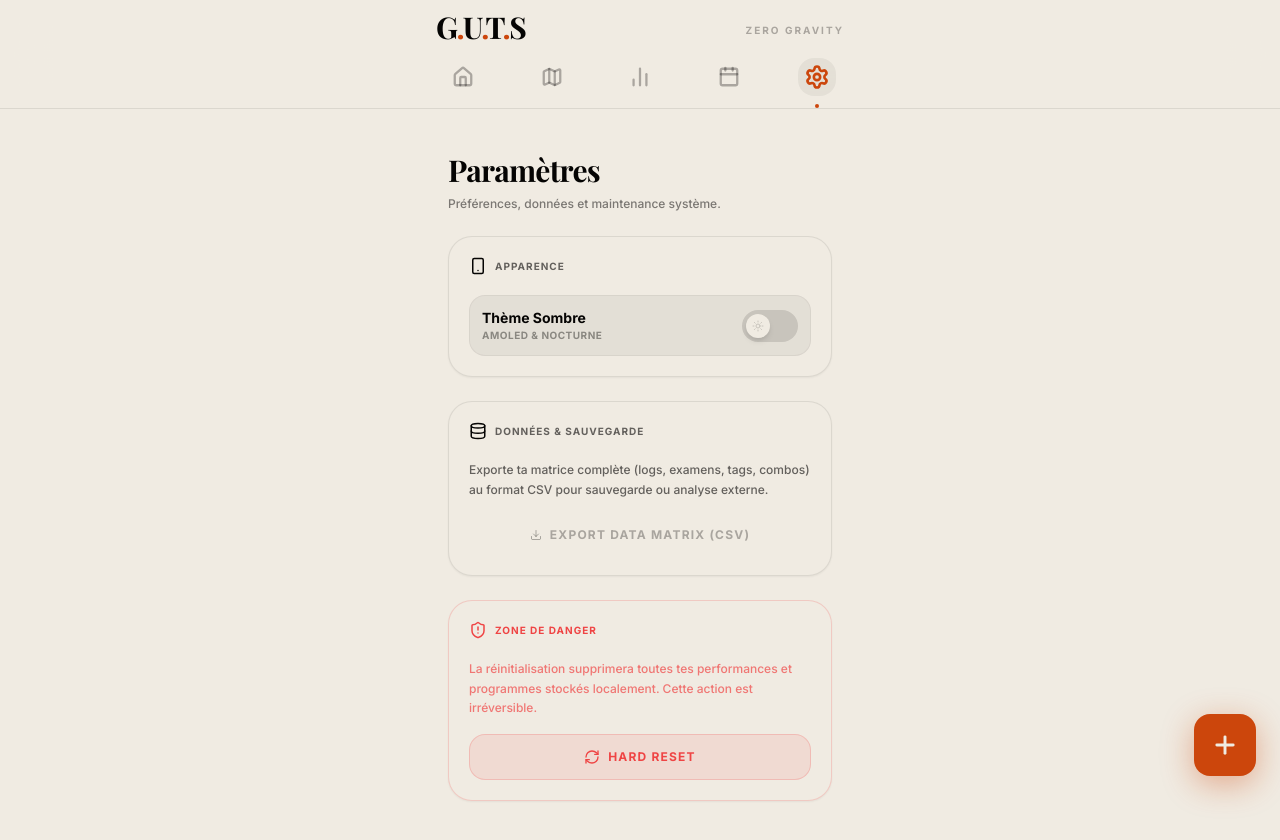
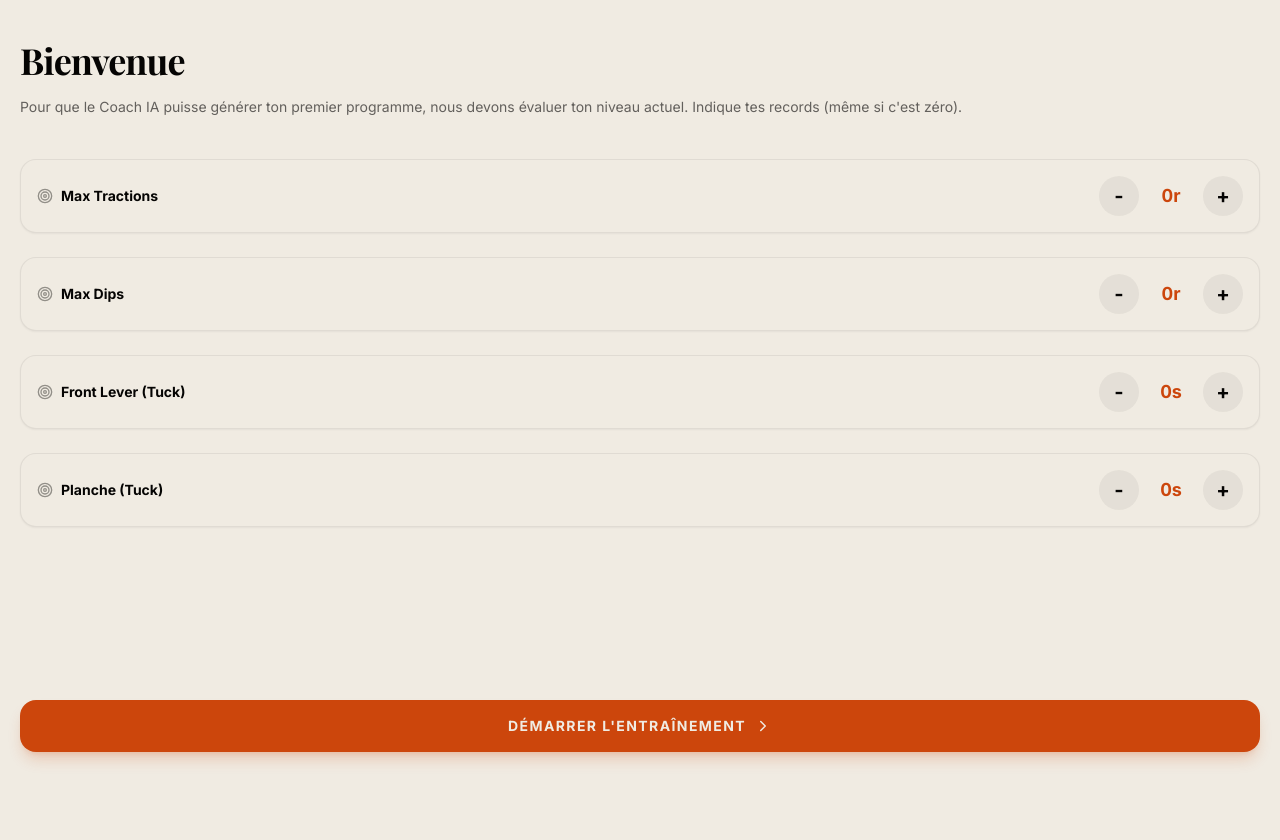
Before and after one commit to Almorder/GUTS, a React (Vite) app: page /GUTS/settings in a window 1280 px wide. Shown: the top 840 px of the page. After the commit the page ends 800 px from the top, so only its background shows below. Built offline with nearby package versions, Linux system fonts and the light colour scheme; a web font is replaced by a local one.

Commit message:
feat: V10 Onboarding, Dynamic Planner, Audio Beep, JSON Export

```diff
--- a/src/App.tsx
+++ b/src/App.tsx
@@ -9,6 +9,7 @@ import Roadmap from './views/Roadmap';
 import Stats from './views/Stats';
 import Planner from './views/Planner';
 import Settings from './views/Settings';
+import Onboarding from './views/Onboarding';
 
 import NavBar from './components/NavBar';
 import MainAction from './components/MainAction';
@@ -48,16 +49,24 @@ function PageWrapper({ children }: { children: React.ReactNode }) {
 
 function App() {
   const [logs, setLogs] = useState<TrainingLog[]>([]);
+  const [hasLoaded, setHasLoaded] = useState(false);
   const [modalConfig, setModalConfig] = useState<LogModalConfig>({ isOpen: false });
   const location = useLocation();
 
   const refreshLogs = () => {
     setLogs(db.getLogs());
+    setHasLoaded(true);
   };
 
   useEffect(() => {
     refreshLogs();
   }, []);
+
+  if (!hasLoaded) return null;
+
+  if (logs.length === 0) {
+    return <Onboarding onComplete={() => refreshLogs()} />;
+  }
 
   return (
     <div className="max-w-md mx-auto min-h-screen relative flex flex-col bg-brand-bg text-brand-text overflow-hidden">
--- a/src/components/ActiveSessionModal.tsx
+++ b/src/components/ActiveSessionModal.tsx
@@ -15,6 +15,24 @@ export interface ActiveSessionProps {
   cycleType: CycleType;
   onClose: () => void;
   onSave: () => void;
+}
+
+function playBeep() {
+  try {
+    const AudioContext = window.AudioContext || (window as any).webkitAudioContext;
+    const ctx = new AudioContext();
+    const osc = ctx.createOscillator();
+    const gainNode = ctx.createGain();
+    osc.type = 'sine';
+    osc.frequency.setValueAtTime(880, ctx.currentTime); // A5
+    gainNode.gain.setValueAtTime(0.1, ctx.currentTime);
+    osc.connect(gainNode);
+    gainNode.connect(ctx.destination);
+    osc.start();
+    osc.stop(ctx.currentTime + 0.5); // 500ms beep
+  } catch (e) {
+    // Ignore if audio not supported
+  }
 }
 
 interface ActiveSet extends SubSet {
@@ -49,6 +67,7 @@ export default function ActiveSessionModal({ session, cycleType, onClose, onSave
         setRestTimeLeft(prev => {
           if (prev <= 1) {
             haptic.success(); // Vibrate when rest is over
+            playBeep(); // Play sound
             setIsResting(false);
             setCurrentIndex(idx => idx + 1);
             return 0;
--- a/src/components/ExportUtility.tsx
+++ b/src/components/ExportUtility.tsx
@@ -1,14 +1,46 @@
 import { db } from '../lib/db';
-import { Download } from 'lucide-react';
+import { Download, Upload } from 'lucide-react';
 
 export default function ExportUtility() {
+  const handleImport = (e: React.ChangeEvent<HTMLInputElement>) => {
+    const file = e.target.files?.[0];
+    if (!file) return;
+    const reader = new FileReader();
+    reader.onload = (event) => {
+      const success = db.importFromJSON(event.target?.result as string);
+      if (success) {
+        alert("Import réussi ! L'application va se recharger.");
+        window.location.href = '/GUTS/';
+      } else {
+        alert("Erreur lors de l'importation. Le fichier est invalide.");
+      }
+    };
+    reader.readAsText(file);
+  };
+
   return (
-    <button
-      onClick={() => db.exportToCSV()}
-      className="flex items-center justify-center gap-2 text-xs uppercase tracking-widest text-brand-text/30 hover:text-brand-text/60 transition-colors font-bold py-3"
-    >
-      <Download size={12} />
-      Export Data Matrix (CSV)
-    </button>
+    <div className="flex flex-col gap-2">
+      <button
+        onClick={() => db.exportToJSON()}
+        className="flex items-center justify-center gap-2 text-xs uppercase tracking-widest text-brand-text/60 bg-brand-text/5 hover:bg-brand-text/10 rounded-xl transition-colors font-bold py-3"
+      >
+        <Download size={14} />
+        Sauvegarder les données (JSON)
+      </button>
+
+      <label className="flex items-center justify-center gap-2 text-xs uppercase tracking-widest text-brand-text/60 bg-brand-text/5 hover:bg-brand-text/10 rounded-xl transition-colors font-bold py-3 cursor-pointer">
+        <Upload size={14} />
+        Restaurer les données (JSON)
+        <input type="file" accept=".json" className="hidden" onChange={handleImport} />
+      </label>
+
+      <button
+        onClick={() => db.exportToCSV()}
+        className="flex items-center justify-center gap-2 text-[10px] uppercase tracking-widest text-brand-text/30 hover:text-brand-text/60 transition-colors font-bold py-2 mt-2"
+      >
+        <Download size={12} />
+        Export Data Matrix (CSV Legacy)
+      </button>
+    </div>
   );
 }
--- a/src/lib/db.ts
+++ b/src/lib/db.ts
@@ -157,5 +157,36 @@ export const db = {
     document.body.appendChild(link);
     link.click();
     document.body.removeChild(link);
+  },
+
+  exportToJSON: (): void => {
+    const data = {
+      logs: db.getLogs(),
+      programs: db.getPrograms()
+    };
+    const blob = new Blob([JSON.stringify(data, null, 2)], { type: 'application/json' });
+    const url = URL.createObjectURL(blob);
+    const a = document.createElement('a');
+    a.href = url;
+    a.download = `nolan_arc_backup_${new Date().toISOString().split('T')[0]}.json`;
+    document.body.appendChild(a);
+    a.click();
+    document.body.removeChild(a);
+  },
+
+  importFromJSON: (jsonString: string): boolean => {
+    try {
+      const data = JSON.parse(jsonString);
+      if (data.logs && Array.isArray(data.logs)) {
+        localStorage.setItem(LOGS_KEY, JSON.stringify(data.logs));
+      }
+      if (data.programs && Array.isArray(data.programs)) {
+        localStorage.setItem(PROGRAMS_KEY, JSON.stringify(data.programs));
+      }
+      return true;
+    } catch (e) {
+      console.error("Import failed", e);
+      return false;
+    }
   }
 };
--- a/src/lib/scheduler.ts
+++ b/src/lib/scheduler.ts
@@ -5,7 +5,8 @@ export function generateProgram(
   availableDays: string[],
   availableHours: string,
   targetCycle: CycleType,
-  logs: TrainingLog[]
+  logs: TrainingLog[],
+  readinessScore: number
 ): Omit<TrainingProgram, 'id' | 'created_at'> {
 
   // Helpers to get PRs
@@ -15,12 +16,16 @@ export function generateProgram(
   const isForce = targetCycle === 'Force';
   const isVolume = targetCycle === 'Volume';
 
-  const intensity = isForce ? 0.85 : isVolume ? 0.70 : 0.50;
+  // Readiness Scaling (Deload if < 5)
+  const isDeload = readinessScore < 5;
+  const scale = isDeload ? 0.6 : 1; // 40% reduction in intensity/volume if fatigued
+
+  const intensity = (isForce ? 0.85 : isVolume ? 0.70 : 0.50) * scale;
   const restMain = isForce ? 180 : isVolume ? 120 : 90;
   const restSec = isForce ? 150 : isVolume ? 90 : 60;
 
-  const setsMain = isForce ? 5 : isVolume ? 4 : 3;
-  const setsSec = isForce ? 4 : isVolume ? 4 : 3;
+  const setsMain = Math.max(2, Math.floor((isForce ? 5 : isVolume ? 4 : 3) * scale));
+  const setsSec = Math.max(2, Math.floor((isForce ? 4 : isVolume ? 4 : 3) * scale));
 
   // Day 1 Template: Front Lever & Pullups
   const buildDay1 = (): SubSet[] => {
--- /dev/null
+++ b/src/views/Onboarding.tsx
@@ -0,0 +1,79 @@
+import { useState } from 'react';
+import { db } from '../lib/db';
+import { motion } from 'framer-motion';
+import { ChevronRight, Target } from 'lucide-react';
+import { haptic } from '../lib/haptics';
+
+interface OnboardingProps {
+  onComplete: () => void;
+}
+
+export default function Onboarding({ onComplete }: OnboardingProps) {
+  const [pulls, setPulls] = useState(0);
+  const [dips, setDips] = useState(0);
+  const [fl, setFl] = useState(0);
+  const [pl, setPl] = useState(0);
+
+  const handleStart = () => {
+    // Create baseline exam
+    db.addLog({
+      cycle_type: 'Force',
+      is_exam: true,
+      energy_level: 10,
+      tags: ['🚀 Initial Baseline'],
+      sets: [
+        { movement: 'Tractions', mechanic: 'Pull', level: 'Full', reps: pulls, duration: 0, weight: 0 },
+        { movement: 'Dips', mechanic: 'Pull', level: 'Full', reps: dips, duration: 0, weight: 0 },
+        { movement: 'Front Lever', mechanic: 'Hold', level: 'Tuck', reps: 0, duration: fl, weight: 0 },
+        { movement: 'Planche', mechanic: 'Hold', level: 'Tuck', reps: 0, duration: pl, weight: 0 }
+      ]
+    });
+    haptic.success();
+    onComplete();
+  };
+
+  return (
+    <div className="flex flex-col min-h-screen px-5 pb-12 pt-10">
+      <motion.div initial={{ opacity: 0, y: 20 }} animate={{ opacity: 1, y: 0 }} className="flex-1">
+        <h1 className="font-serif text-4xl font-bold tracking-tight mb-4">Bienvenue</h1>
+        <p className="text-brand-text/60 text-sm leading-relaxed mb-10">
+          Pour que le Coach IA puisse générer ton premier programme, nous devons évaluer ton niveau actuel. Indique tes records (même si c'est zéro).
+        </p>
+
+        <div className="space-y-6">
+          <MetricAdjuster label="Max Tractions" value={pulls} onChange={setPulls} format={(v) => `${v}r`} step={1} />
+          <MetricAdjuster label="Max Dips" value={dips} onChange={setDips} format={(v) => `${v}r`} step={1} />
+          <MetricAdjuster label="Front Lever (Tuck)" value={fl} onChange={setFl} format={(v) => `${v}s`} step={5} />
+          <MetricAdjuster label="Planche (Tuck)" value={pl} onChange={setPl} format={(v) => `${v}s`} step={5} />
+        </div>
+      </motion.div>
+
+      <motion.button
+        initial={{ opacity: 0, y: 20 }}
+        animate={{ opacity: 1, y: 0 }}
+        transition={{ delay: 0.3 }}
+        whileTap={{ scale: 0.95 }}
+        onClick={handleStart}
+        className="w-full mt-10 font-bold py-4 rounded-2xl uppercase tracking-widest text-sm transition-all duration-300 bg-brand-accent text-brand-bg shadow-lg shadow-brand-accent/20 flex items-center justify-center gap-2"
+      >
+        Démarrer l'Entraînement <ChevronRight size={18} />
+      </motion.button>
+    </div>
+  );
+}
+
+function MetricAdjuster({ label, value, onChange, format, step }: { label: string, value: number, onChange: (v: number) => void, format: (v: number) => string, step: number }) {
+  return (
+    <div className="flex items-center justify-between p-4 rounded-2xl bg-brand-bg border border-brand-border/40 shadow-sm">
+      <div className="flex items-center gap-2">
+        <Target size={16} className="text-brand-text/40" />
+        <span className="font-bold text-sm">{label}</span>
+      </div>
+      <div className="flex items-center gap-3">
+        <button onClick={() => onChange(Math.max(0, value - step))} className="w-10 h-10 rounded-full bg-brand-text/5 flex items-center justify-center font-bold text-xl">-</button>
+        <span className="w-10 text-center font-bold tabular-nums text-lg text-brand-accent">{format(value)}</span>
+        <button onClick={() => onChange(value + step)} className="w-10 h-10 rounded-full bg-brand-text/5 flex items-center justify-center font-bold text-xl">+</button>
+      </div>
+    </div>
+  );
+}
--- a/src/views/Planner.tsx
+++ b/src/views/Planner.tsx
@@ -2,6 +2,7 @@ import { useState, useEffect } from 'react';
 import { db } from '../lib/db';
 import type { TrainingProgram, CycleType } from '../lib/db';
 import { generateProgram } from '../lib/scheduler';
+import { getReadinessScore } from '../lib/progression';
 import { Calendar as CalIcon, Clock, Sparkles, Check, Edit2, Trash2 } from 'lucide-react';
 import { format } from 'date-fns';
 import { motion, AnimatePresence } from 'framer-motion';
@@ -30,7 +31,8 @@ export default function Planner() {
   const handleGenerate = () => {
     if (selectedDays.length === 0) return;
     const logs = db.getLogs();
-    const newProg = generateProgram(selectedDays, hour, cycle, logs);
+    const readiness = getReadinessScore(logs);
+    const newProg = generateProgram(selectedDays, hour, cycle, logs, readiness);
     setDraft(newProg); // Show draft for editing before saving
   };
 
@@ -38,7 +40,8 @@ export default function Planner() {
     const optimalDays = ['Lundi', 'Mercredi', 'Vendredi'];
     setSelectedDays(optimalDays);
     const logs = db.getLogs();
-    const newProg = generateProgram(optimalDays, '18:00', cycle, logs);
+    const readiness = getReadinessScore(logs);
+    const newProg = generateProgram(optimalDays, '18:00', cycle, logs, readiness);
     setHour('18:00');
     setDraft(newProg);
   };
```
